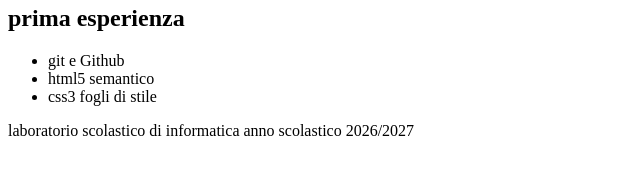
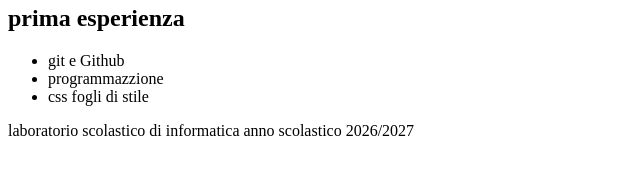
Before and after one commit to GiovanniTedoldi/GiovanniTedoldi.github.io, a plain HTML site: page index.html in a window 1280 px wide. Shown: the part 160-334 px from the top of the page, 0-640 px from the left. Drawn offline with Linux system fonts and the light colour scheme.

Commit message:
Update index.html

```diff
--- a/index.html
+++ b/index.html
@@ -18,8 +18,8 @@
         <h2>prima esperienza</h2>
         <ul>
             <li>git e Github</li>
-            <li>html5 semantico</li>
-            <li>css3 fogli di stile</li>
+            <li>programmazzione</li>
+            <li>css fogli di stile</li>
         </ul>
         </section>
     </main>
```
